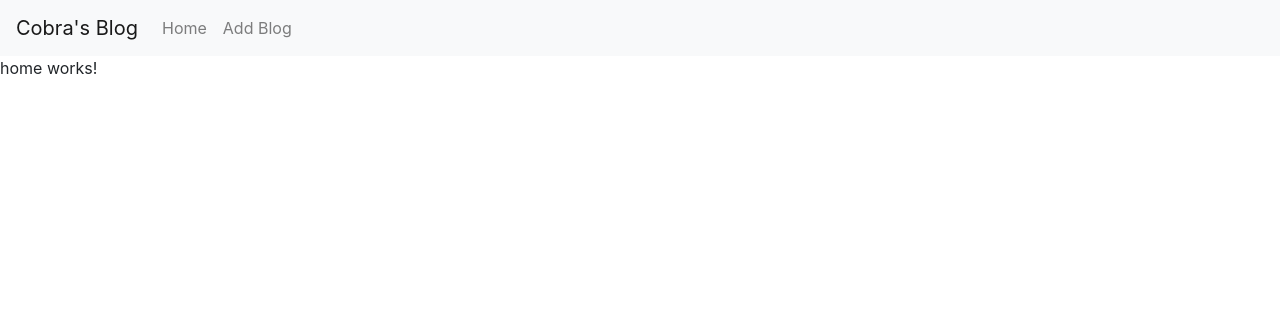
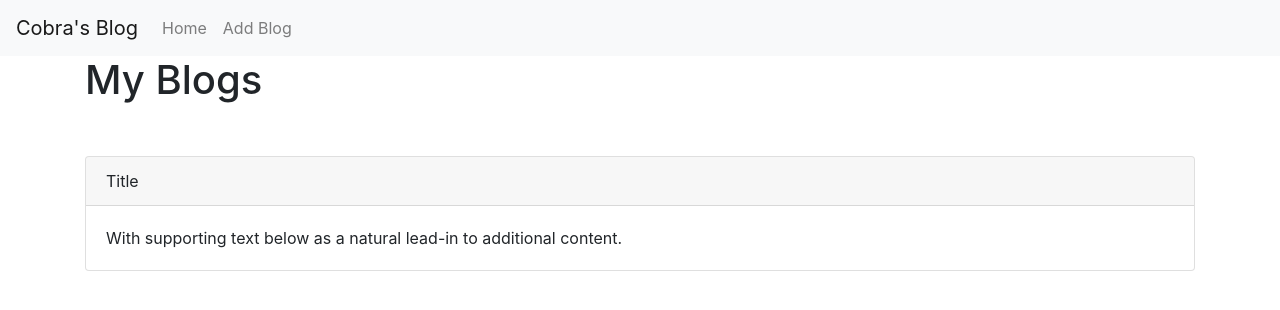
Before and after one commit to DevStrikerTech/Angular-Blog, an Angular app: page / in a window 1280 px wide. Shown: the top 310 px of the page. Built offline with nearby package versions, Linux system fonts and the light colour scheme.

Commit message:
styled and designed the home component page with bootstrap card etc

```diff
--- a/src/app/home/home.component.html
+++ b/src/app/home/home.component.html
@@ -1 +1,14 @@
-<p>home works!</p>
+<div class="container">
+  <h1>My Blogs</h1>
+  <br>
+  <div style="padding: 20px 0px">
+    <div class="card">
+      <div class="card-header">
+        Title
+      </div>
+      <div class="card-body">
+        <p class="card-text">With supporting text below as a natural lead-in to additional content.</p>
+      </div>
+    </div>
+  </div>
+</div>
```
